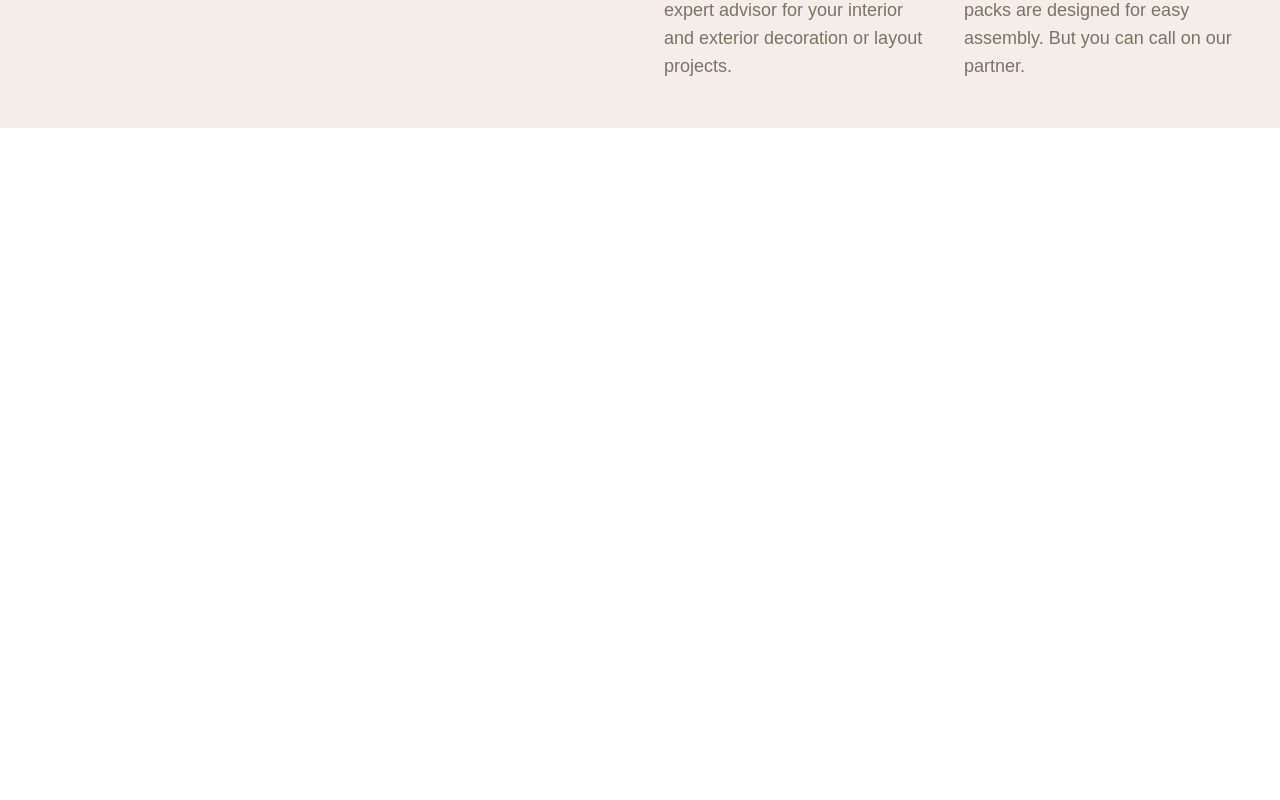
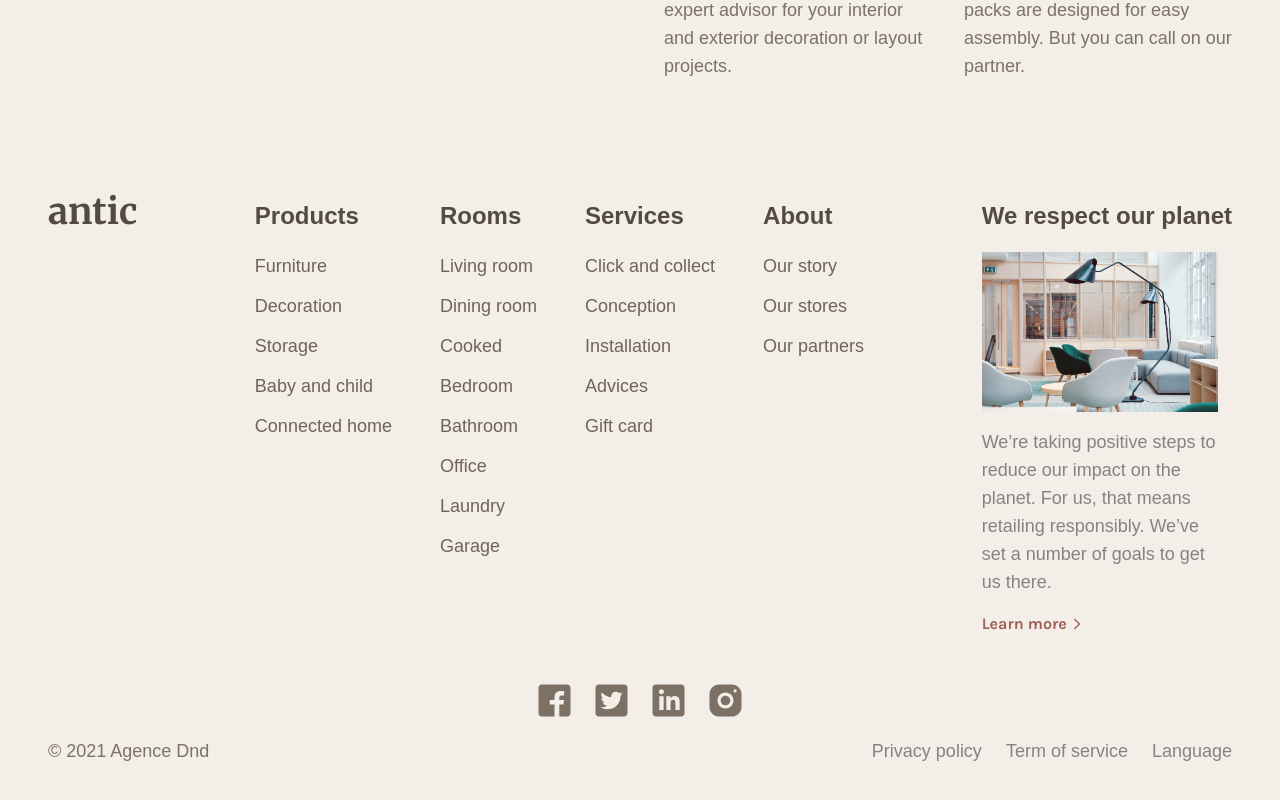
Before and after one commit to OussamaBenacer/antic-landing, a Nuxt app: page / in a window 1280 px wide. Shown: the part 1140-1940 px from the top of the page. Before the commit the page ends 1268 px from the top, so only its background shows below. Built offline with nearby package versions, Linux system fonts and the light colour scheme; a web font is replaced by a local one.

Commit message:
create the footer (full responsive)

```diff
--- a/app.vue
+++ b/app.vue
@@ -3,5 +3,6 @@
     <SectionsWelcome />
     <!-- <SectionsRooms /> -->
     <SectionsServices />
+    <SectionsFooter />
   </div>
 </template>
--- /dev/null
+++ b/components/icons/Facebook.vue
@@ -0,0 +1,14 @@
+<template>
+  <svg
+    width="33"
+    height="33"
+    viewBox="0 0 33 33"
+    fill="none"
+    xmlns="http://www.w3.org/2000/svg"
+  >
+    <path
+      d="M29.3 0.5H3.7C1.93269 0.5 0.5 1.93269 0.5 3.7V29.3C0.5 31.0673 1.93269 32.5 3.7 32.5H16.5V20.4529H11.7V15.9353H16.5V13.5093C16.5 8.91638 18.8835 6.9 22.7799 6.9C24.6094 6.9 25.5937 7.03027 26.0719 7.09356L26.1 7.09727V11.4176H23.4424C21.7885 11.4176 21.3 12.273 21.3 14.0048V15.9353H26.0585L25.4006 20.4529H21.3V32.5H29.3C31.0673 32.5 32.5 31.0673 32.5 29.3V3.7C32.5 1.93269 31.0673 0.5 29.3 0.5Z"
+      fill="currentColor"
+    />
+  </svg>
+</template>
--- /dev/null
+++ b/components/icons/Instagram.vue
@@ -0,0 +1,16 @@
+<template>
+  <svg
+    width="33"
+    height="33"
+    viewBox="0 0 33 33"
+    fill="none"
+    xmlns="http://www.w3.org/2000/svg"
+  >
+    <path
+      fill-rule="evenodd"
+      clip-rule="evenodd"
+      d="M10.1 0.5H22.9C28.2019 0.5 32.5 4.79807 32.5 10.1V22.9C32.5 28.2019 28.2019 32.5 22.9 32.5H10.1C4.79807 32.5 0.5 28.2019 0.5 22.9V10.1C0.5 4.79807 4.79807 0.5 10.1 0.5ZM26.1 5.3C26.9 5.3 27.7 6.1 27.7 6.9C27.7 7.7 26.9 8.5 26.1 8.5C25.3 8.5 24.5 7.7 24.5 6.9C24.5 6.1 25.3 5.3 26.1 5.3ZM24.5 16.5C24.5 12.088 20.912 8.5 16.5 8.5C12.088 8.5 8.5 12.088 8.5 16.5C8.5 20.912 12.088 24.5 16.5 24.5C20.912 24.5 24.5 20.912 24.5 16.5ZM16.5 11.7C13.849 11.7 11.7 13.849 11.7 16.5C11.7 19.151 13.849 21.3 16.5 21.3C19.151 21.3 21.3 19.151 21.3 16.5C21.3 13.849 19.151 11.7 16.5 11.7Z"
+      fill="currentColor"
+    />
+  </svg>
+</template>
--- /dev/null
+++ b/components/icons/Linkedin.vue
@@ -0,0 +1,16 @@
+<template>
+  <svg
+    width="33"
+    height="33"
+    viewBox="0 0 33 33"
+    fill="none"
+    xmlns="http://www.w3.org/2000/svg"
+  >
+    <path
+      fill-rule="evenodd"
+      clip-rule="evenodd"
+      d="M29.3 0.5H3.7C1.93269 0.5 0.5 1.93269 0.5 3.7V29.3C0.5 31.0673 1.93269 32.5 3.7 32.5H29.3C31.0673 32.5 32.5 31.0673 32.5 29.3V3.7C32.5 1.93269 31.0673 0.5 29.3 0.5ZM6.9 7.80246C6.9 9.18399 8.0205 10.3064 9.4062 10.3064C10.7875 10.3064 11.9109 9.18399 11.9109 7.80246C11.9109 6.4224 10.7875 5.3 9.4062 5.3C8.02196 5.3 6.9 6.42094 6.9 7.80246ZM7.3007 26.1H11.5991V12.2819H7.3007V26.1ZM27.7 26.1H23.4045V19.3802C23.4045 17.7774 23.3753 15.716 21.1708 15.716C18.9341 15.716 18.5903 17.4615 18.5903 19.2637V26.1H14.2947V12.2819H18.4183V14.17H18.4766C19.0507 13.084 20.4524 11.9383 22.5433 11.9383C26.8957 11.9383 27.7 14.8003 27.7 18.5213V26.1Z"
+      fill="currentColor"
+    />
+  </svg>
+</template>
--- /dev/null
+++ b/components/icons/Twitter.vue
@@ -0,0 +1,16 @@
+<template>
+  <svg
+    width="33"
+    height="33"
+    viewBox="0 0 33 33"
+    fill="none"
+    xmlns="http://www.w3.org/2000/svg"
+  >
+    <path
+      fill-rule="evenodd"
+      clip-rule="evenodd"
+      d="M29.3 0.5H3.7C1.93269 0.5 0.5 1.93269 0.5 3.7V29.3C0.5 31.0673 1.93269 32.5 3.7 32.5H29.3C31.0673 32.5 32.5 31.0673 32.5 29.3V3.7C32.5 1.93269 31.0673 0.5 29.3 0.5ZM25.0603 10.483C25.9899 10.3755 26.8755 10.1373 27.7 9.78328C27.084 10.6737 26.3044 11.4559 25.4058 12.0831C25.4144 12.2739 25.4187 12.4655 25.4187 12.6579C25.4187 18.5296 20.7976 25.3 12.3445 25.3C9.74881 25.3 7.33401 24.5645 5.3 23.3042C5.66011 23.3458 6.02625 23.3667 6.3967 23.3667C8.55046 23.3667 10.5319 22.6561 12.1042 21.4641C10.0934 21.4283 8.39625 20.143 7.81129 18.378C8.09128 18.4288 8.37988 18.4571 8.67538 18.4571C9.09493 18.4571 9.50156 18.4029 9.88665 18.3013C7.78372 17.894 6.20027 16.0981 6.20027 13.9448V13.889C6.8197 14.2214 7.52871 14.4213 8.28167 14.4446C7.04886 13.6483 6.23818 12.288 6.23818 10.747C6.23818 9.93155 6.46476 9.16854 6.85932 8.51215C9.12681 11.201 12.5125 12.9703 16.3316 13.1552C16.254 12.8311 16.2127 12.4913 16.2127 12.1431C16.2127 9.68999 18.27 7.7 20.808 7.7C22.1295 7.7 23.3236 8.23977 24.1618 9.10357C25.2094 8.90365 26.1932 8.53381 27.0806 8.02486C26.7377 9.06275 26.0097 9.93322 25.0603 10.483Z"
+      fill="currentColor"
+    />
+  </svg>
+</template>
--- /dev/null
+++ b/components/sections/Footer.vue
@@ -0,0 +1,127 @@
+<script setup>
+const footerLinks = [
+  {
+    category: "About",
+    links: ["Our story", "Our stores", "Our partners"],
+  },
+  {
+    category: "Services",
+    links: [
+      "Click and collect",
+      "Conception",
+      "Installation",
+      "Advices",
+      "Gift card",
+    ],
+  },
+  {
+    category: "Rooms",
+    links: [
+      "Living room",
+      "Dining room",
+      "Cooked",
+      "Bedroom",
+      "Bathroom",
+      "Office",
+      "Laundry",
+      "Garage",
+    ],
+  },
+  {
+    category: "Products",
+    links: [
+      "Furniture",
+      "Decoration",
+      "Storage",
+      "Baby and child",
+      "Connected home",
+    ],
+  },
+];
+</script>
+<template>
+  <footer id="footer" class="py-12 bg-light lg:pt-18 lg:pb-16">
+    <div class="my-container">
+      <div
+        class="mb-10 space-y-10 lg:items-start lg:justify-between lg:flex lg:mb-12"
+      >
+        <!-- logo -->
+        <h2
+          class="relative text-4xl font-bold text-center text-brown-dark font-merriweather lg:-translate-y-2"
+        >
+          antic
+        </h2>
+
+        <!-- links -->
+        <div
+          class="gap-8 xl:gap-12 sm:justify-between max-sm:space-y-10 sm:flex sm:flex-row-reverse lg:w-fit"
+        >
+          <div v-for="item in footerLinks" :key="item.category">
+            <h4
+              class="mb-2.5 sm:mb-5 text-[#121212] sm:text-brown-dark text-2xl font-semibold"
+            >
+              {{ item.category }}
+            </h4>
+            <ul class="space-y-3 text-lg text-brown">
+              <li v-for="link in item.links" :key="link">
+                <a href="#">{{ link }}</a>
+              </li>
+            </ul>
+          </div>
+        </div>
+
+        <!-- respect -->
+        <article>
+          <h3 class="mb-5 text-2xl font-semibold text-brown-dark">
+            We respect our planet
+          </h3>
+
+          <div class="gap-4 sm:max-lg:flex">
+            <div
+              class="relative h-40 mb-4 overflow-hidden w-75 lg:w-59 shrink-0 bg-white/50"
+            >
+              <NuxtImg
+                src="/images/footer-img.jpg"
+                class="absolute right-0 -translate-y-1/2 h-50 min-w-77 lg:min-w-69 lg:h-46 top-1/2 lg:right-1/2 lg:translate-x-1/2"
+                alt="footer image"
+              />
+            </div>
+
+            <div>
+              <p class="mb-4 text-lg text-black/45 lg:max-w-59">
+                We’re taking positive steps to reduce our impact on the planet.
+                For us, that means retailing responsibly. We’ve set a number of
+                goals to get us there.
+              </p>
+
+              <SpecialLink>Learn more</SpecialLink>
+            </div>
+          </div>
+        </article>
+      </div>
+
+      <!-- social media -->
+      <div
+        class="flex items-center justify-center gap-5 text-brown-light lg:gap-6 mb-10 lg:mb-5"
+      >
+        <a href="#"><IconsFacebook /></a>
+        <a href="#"><IconsTwitter /></a>
+        <a href="#"><IconsLinkedin /></a>
+        <a href="#"><IconsInstagram /></a>
+      </div>
+
+      <!-- copyright  -->
+
+      <div class="max-sm:space-y-8 sm:flex sm:flex-row-reverse sm:items-center sm:justify-between">
+        <div
+          class="text-lg text-black/45 flex items-center flex-wrap gap-x-6 gap-y-2"
+        >
+          <p>Privacy policy</p>
+          <p>Term of service</p>
+          <p>Language</p>
+        </div>
+        <p class="text-lg text-brown-light">© 2021 Agence Dnd</p>
+      </div>
+    </div>
+  </footer>
+</template>
--- a/components/sections/Welcome.vue
+++ b/components/sections/Welcome.vue
@@ -1,8 +1,11 @@
+<script setup>
+const scrollDown = () => window.scrollBy(0, window.innerHeight);
+</script>
 <template>
   <Header />
   <section id="welcome" class="my-container h-svh">
     <div
-      class="absolute top-0 right-0 h-full w-full lg:w-1/2 bg-[url('~/assets/images/welcome-image.jpg')] bg-size-[100%_100%] lg:bg-size-[110%_135%] lg:bg-[0%_40%] bg-no-repeat -z-1"
+      class="absolute top-0 right-0 h-full w-full lg:w-1/2 bg-brown-light bg-[url('/images/welcome-img.jpg')] bg-size-[100%_100%] lg:bg-size-[110%_135%] lg:bg-[0%_40%] bg-no-repeat -z-1"
     />
     <div
       class="absolute top-0 left-0 w-1/2 h-full max-lg:hidden bg-light -z-1"
@@ -29,11 +32,12 @@
           </p>
         </div>
 
-        <a
-          href="#rooms"
-          class="grid text-white border-2 rounded-full max-lg:mx-auto lg:text-terracotta place-content-center size-13"
-          ><IconsChevronDown
-        /></a>
+        <button
+          class="grid text-white border-2 rounded-full max-lg:mx-auto lg:text-terracotta cursor-pointer place-content-center size-13"
+          @click="scrollDown"
+        >
+          <IconsChevronDown />
+        </button>
       </div>
     </div>
   </section>
```
Also changed, not shown: public/images/footer-img.jpg (added), 1 other file (tests, documents, lock files or other folders).
